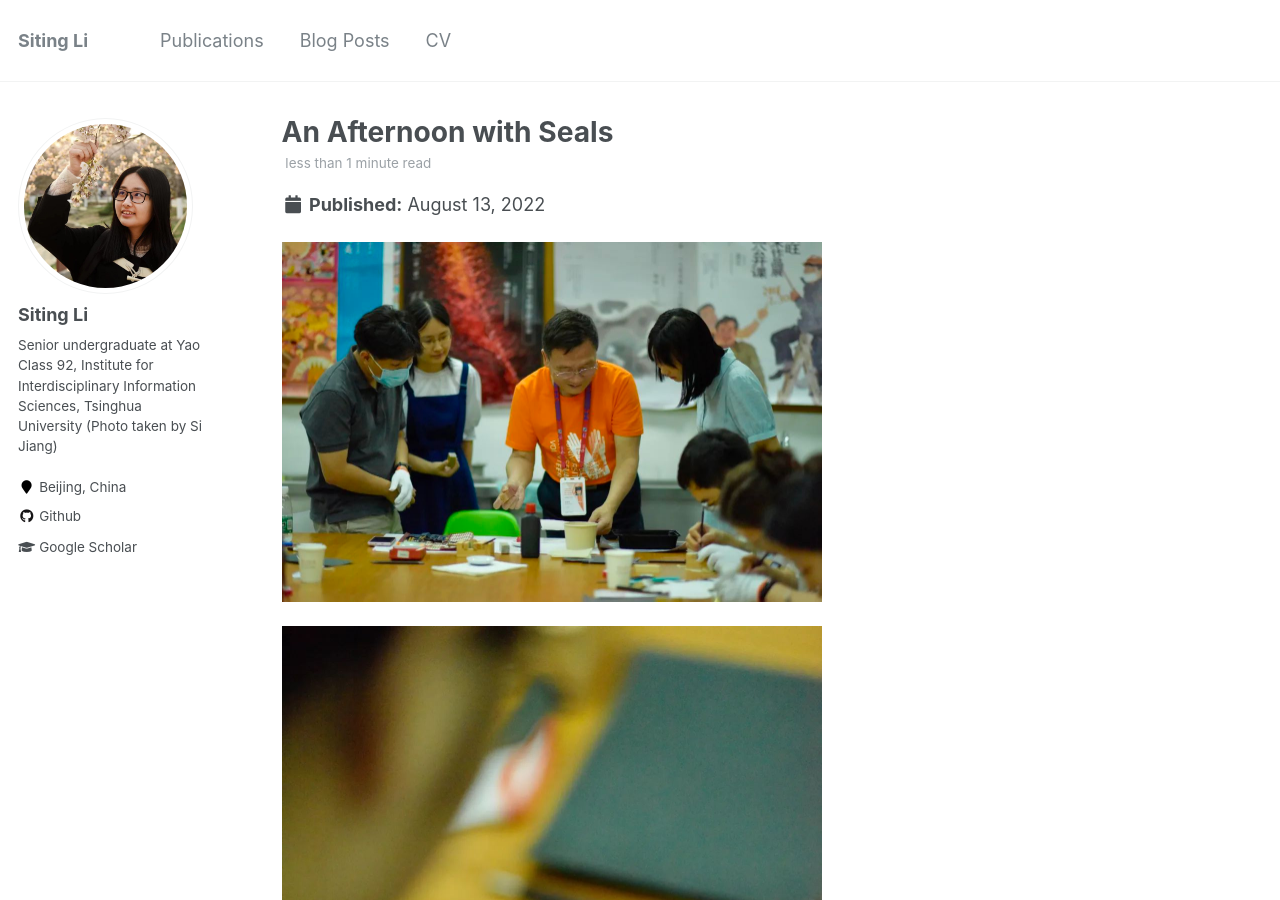
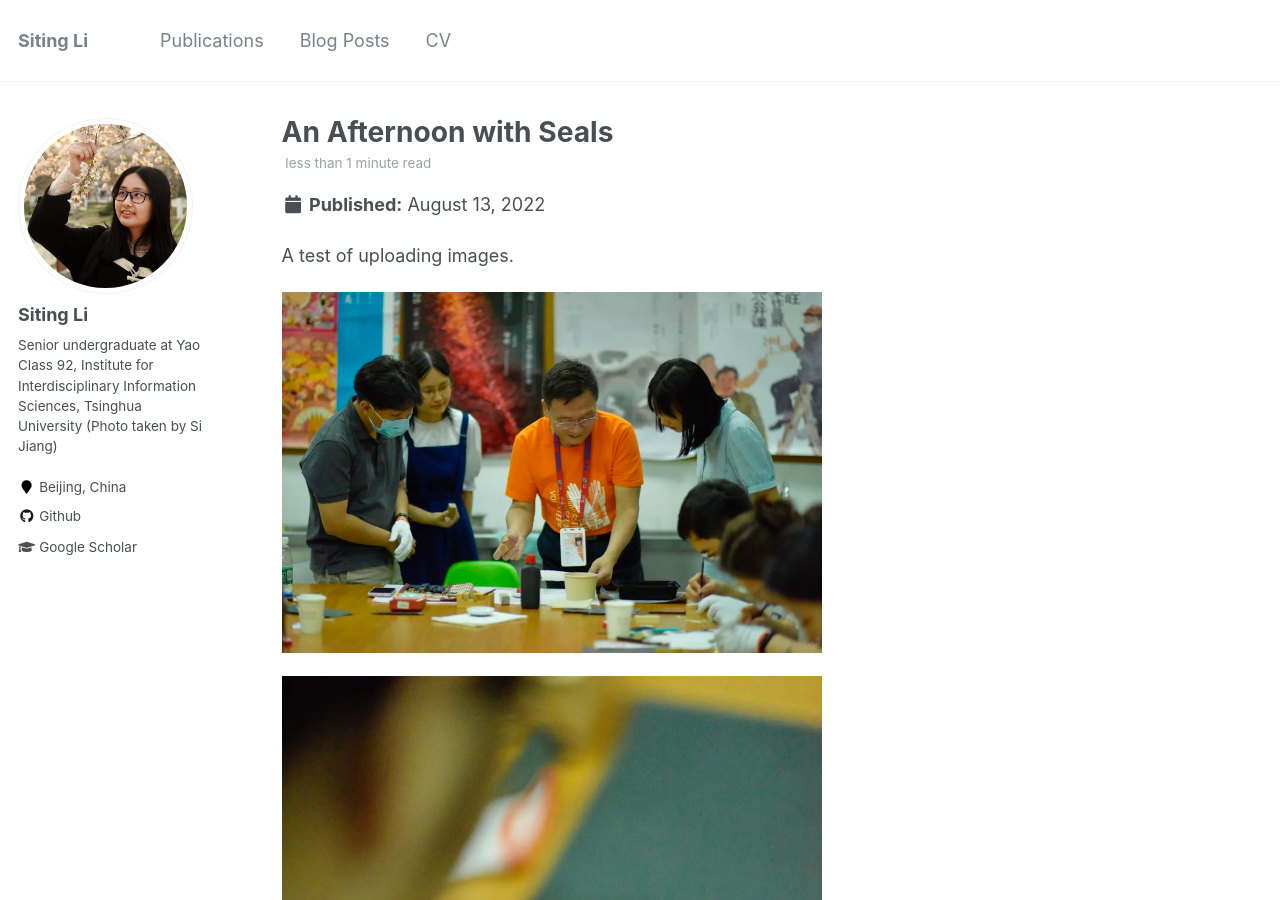
Before and after one commit to lst627/lst627.github.io, a Jekyll site: the page built from _posts/2022-08-13-blog-post-2.md, in a window 1280 px wide and 900 px high. Built offline with Jekyll 4.4.1, drawn with Linux system fonts in a browser that asks for light colours.

Commit message:
Update 2022-08-13-blog-post-2.md

```diff
--- a/_posts/2022-08-13-blog-post-2.md
+++ b/_posts/2022-08-13-blog-post-2.md
@@ -6,6 +6,8 @@ tags:
   - Activities
 ---
 
+A test of uploading images.
+
 <img src="/images/seal-cutting-1.jpg" style="zoom:50%;" />
 
 <img src="/images/seal-cutting-2.jpg" style="zoom:50%;" />
```
